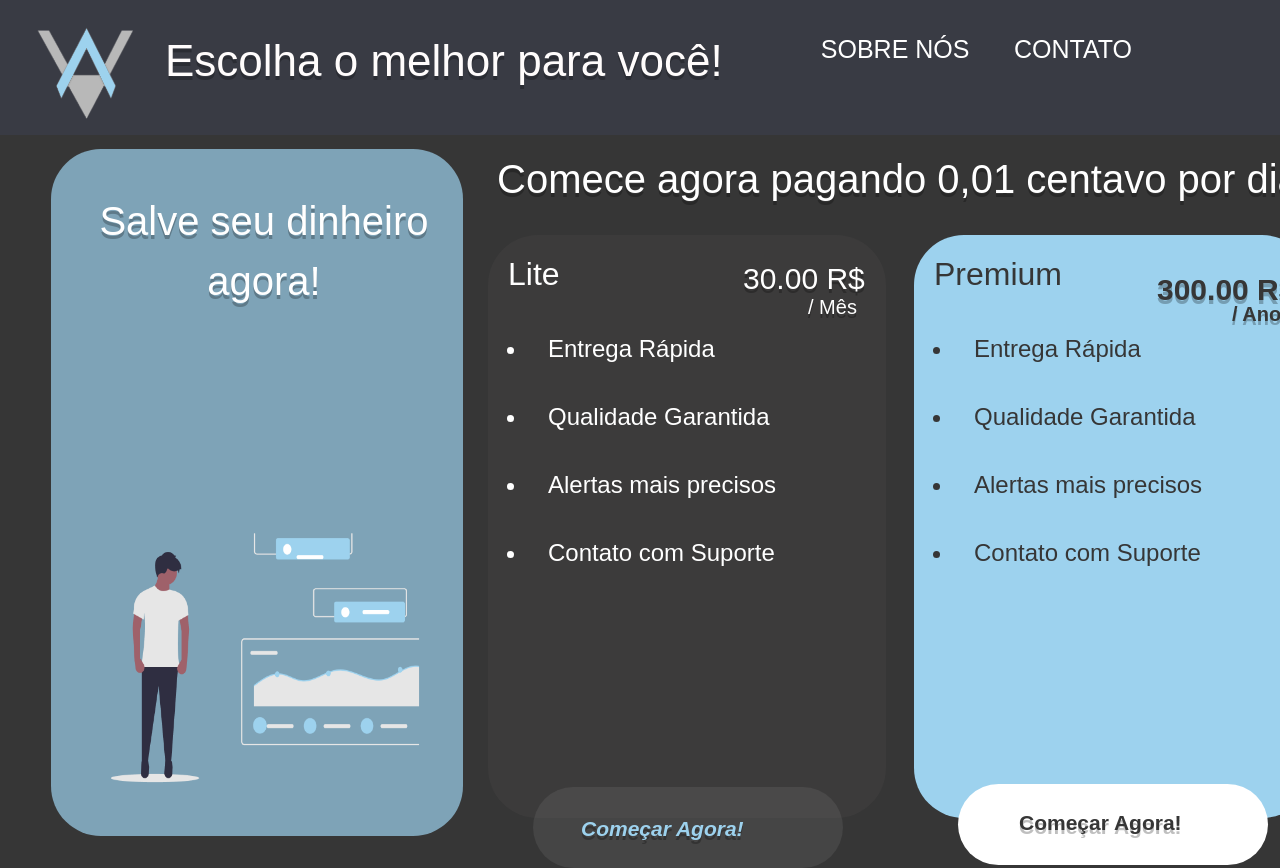
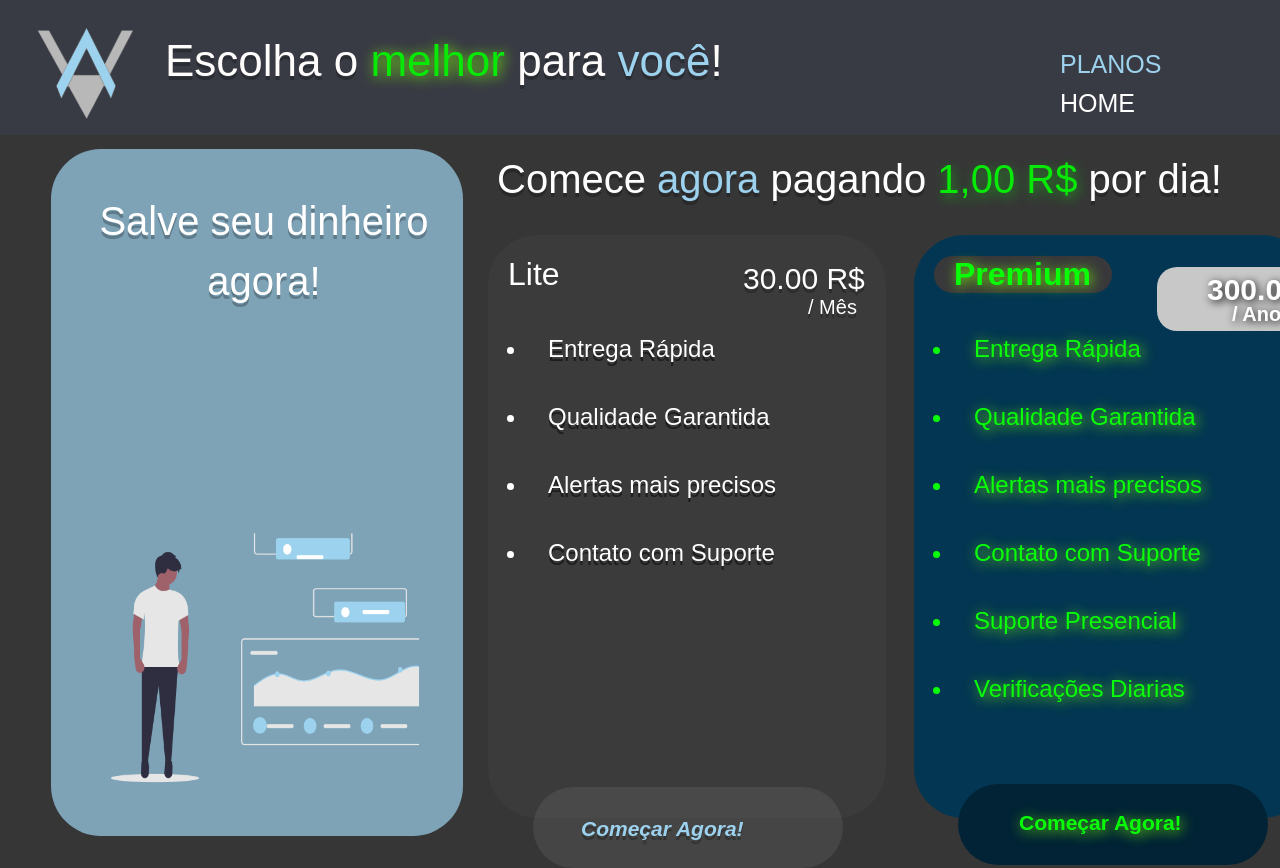
Before and after one commit to Yundnir/Projeto-Vaccinus, a plain HTML site: page Site/PaginaI/planos.html in a window 1280 px wide. Shown: the top 868 px of the page. Drawn offline with Linux system fonts and the light colour scheme.

Commit message:
atualizações no planos html/css

```diff
--- a/Site/PaginaI/css/planos.css
+++ b/Site/PaginaI/css/planos.css
@@ -18,6 +18,9 @@ left: 20px;
 width: 122px;
 height: auto;
 top: 0px;
+}
+.header .nav .current a, span{
+    color: #9DD2EE;
 }
 .Headertexto{
     position: absolute;
@@ -44,6 +47,11 @@ text-shadow: 0px 4px 0px rgba(0, 0, 0, 0.25);
     margin: auto;
 
     /* height: 50px; */
+}
+.linkslista{
+    position: absolute;
+    left: 1000px;
+    top: 40px;
 }
 .title-header h1,
 .nav ul
@@ -88,6 +96,9 @@ text-shadow: 0px 4px 0px rgba(0, 0, 0, 0.25);
     background: rgba(157, 210, 238, 0.7);
     border-radius: 50px;
 }
+.listalite{
+    text-shadow: 0px 4px 0px rgba(0, 0, 0, 0.50);
+}
 
 .comeceagora {
     position: absolute;
@@ -127,7 +138,7 @@ height: 583px;
 left: 914px;
 top: 235px;
 
-background: #9DD2EE;
+background: #033652;
 border-radius: 50px;
 }
 .buttonslide2{
@@ -150,7 +161,7 @@ height: 81px;
 left: 958px;
 top: 784px;
 
-background: #FFFFFF;
+background:  #012335;
 border-radius: 50px;
 }
 .comecar2{
@@ -183,9 +194,9 @@ font-weight: bold;
 font-size: 21px;
 line-height: 25px;
 
-color: #363636;
+color: rgb(8, 255, 8);
 
-text-shadow: 0px 4px 0px rgba(0, 0, 0, 0.25);
+text-shadow: 2px 2px 13px rgb(123, 255, 8);
 }
 .slide1salve{
     position: absolute;
@@ -260,16 +271,20 @@ text-shadow: 0px 4px 0px rgba(0, 0, 0, 0.25);
 }
 .slide3 li{
     font-family: Arial, Helvetica, sans-serif;
-    font-style: bold;
     font-size: x-large;
-    color: #363636;
+    color:rgba(8, 255, 8);
     padding: 20px;
+    text-shadow: 2px 2px 13px rgb(123, 255, 8);
 }
 .slide3 h1{
-    color: #363636;
-    font-weight: 100;
-    font-size: xx-large;
+    font-family: Arial, Helvetica, sans-serif;
+    color:rgba(8, 255, 8);
+    padding-left: 20px;
+    margin-right: 200px;
+    text-shadow: 2px 2px 13px rgb(123, 255, 8);
+    background:  rgba(65, 57, 57, 0.89);
     margin-left: 20px;
+    border-radius: 20px;
 }
 .premiumreais{
     position: absolute;
@@ -284,9 +299,14 @@ font-weight: bold;
 font-size: 30px;
 line-height: 45px;
 
-color: #363636;
+color: rgba(255, 255, 255);
+text-shadow: 2px 2px 8px rgb(0, 0, 0);
+background-color: rgb(200, 200, 200);
+margin-right: 330px;
+padding-right: 0px;
+padding-left: 50px;
+border-radius: 20px;
 
-text-shadow: 0px 4px 0px rgba(0, 0, 0, 0.25);
 }
 .premiumporano{
     position: absolute;
@@ -301,7 +321,7 @@ font-weight: bold;
 font-size: 20px;
 line-height: 30px;
 
-color: #363636;
+color: white;
 
-text-shadow: 0px 4px 0px rgba(0, 0, 0, 0.25);
+text-shadow: 2px 2px 8px rgb(0, 0, 0);
 }
--- a/Site/PaginaI/planos.html
+++ b/Site/PaginaI/planos.html
@@ -16,12 +16,12 @@
         <div class="container">
             <div class="title-header">
             </div>
-            <span class="Headertexto">Escolha o melhor para você!</span>
+            <span class="Headertexto">Escolha o <span style="color:rgb(8, 233, 8);text-shadow: 2px 2px 13px rgb(123, 255, 8);">melhor</span> para <span style="color: #9DD2EE;">você</span>!</span>
             <div class="nav">
                 <!-- Utilizamos o <ul> para criar listas e <li> para item dentro da lista -->
-                <ul>
-                    <li class="current"><a href="sobre.html">Sobre nós</a></li>
-                    <li><a href="simulador.html">Contato</a></li>
+                <ul class="linkslista">
+                    <li class="current"><a href="planos.html">Planos</a></li>
+                    <li><a href="index.html">Home</a></li>
                 </ul>
             </div>
             <!-- Showcase -->
@@ -30,10 +30,10 @@
                 <div class="slide1"></div>
                 <span class="slide1salve">Salve seu dinheiro agora!</span>
                 <img src="img/slide1.PNG" class="imagemslide1">
-                <div class="comeceagora">Comece agora pagando 0,01 centavo por dia!</div>
+                <div class="comeceagora">Comece <span style="color: #9DD2EE;">agora</span> pagando <span style="color: rgb(8, 233, 8);text-shadow: 2px 4px 12px rgba(8, 255, 8, 0.50);">1,00 R$</span> por dia!</div>
                 <div class="slide2">
                      <h1>Lite</h1>
-                     <ul>
+                     <ul class="listalite">
                     <li>Entrega Rápida</li>
                     <li>Qualidade Garantida</li>
                     <li>Alertas mais precisos</li>
@@ -45,12 +45,14 @@
                 <div class="buttonslide2"></div>
                 <span class="comecar2">Começar Agora!</span>
                 <div class="slide3">
-                    <h1>Premium</h1>
-                    <ul>
+                    <h1 class="premium">Premium</h1>
+                    <ul class="listapremium">
                    <li>Entrega Rápida</li>
                    <li>Qualidade Garantida</li>
                    <li>Alertas mais precisos</li>
                    <li>Contato com Suporte</li>
+                   <li>Suporte Presencial</li>
+                   <li>Verificações Diarias</li>
                </ul>
                 </div>
                 <span class="premiumreais">300.00 R$</span>
```
